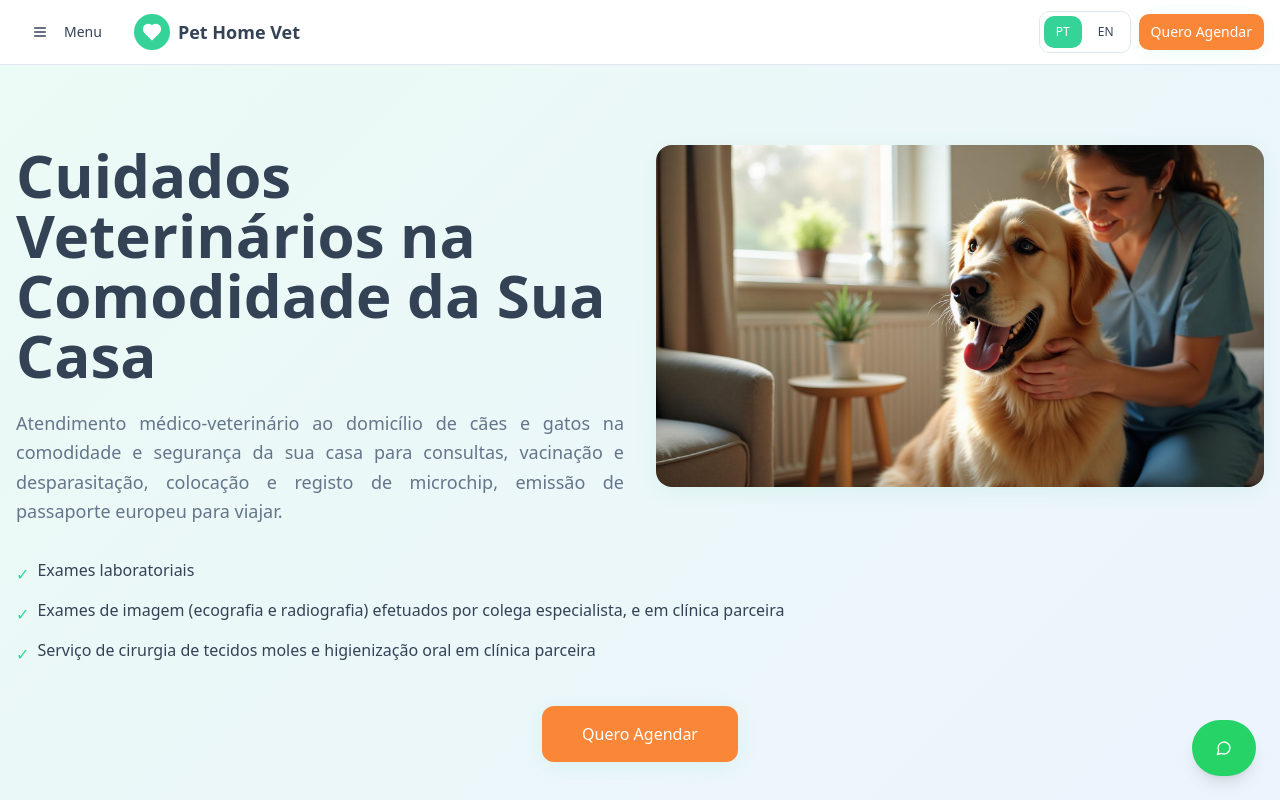
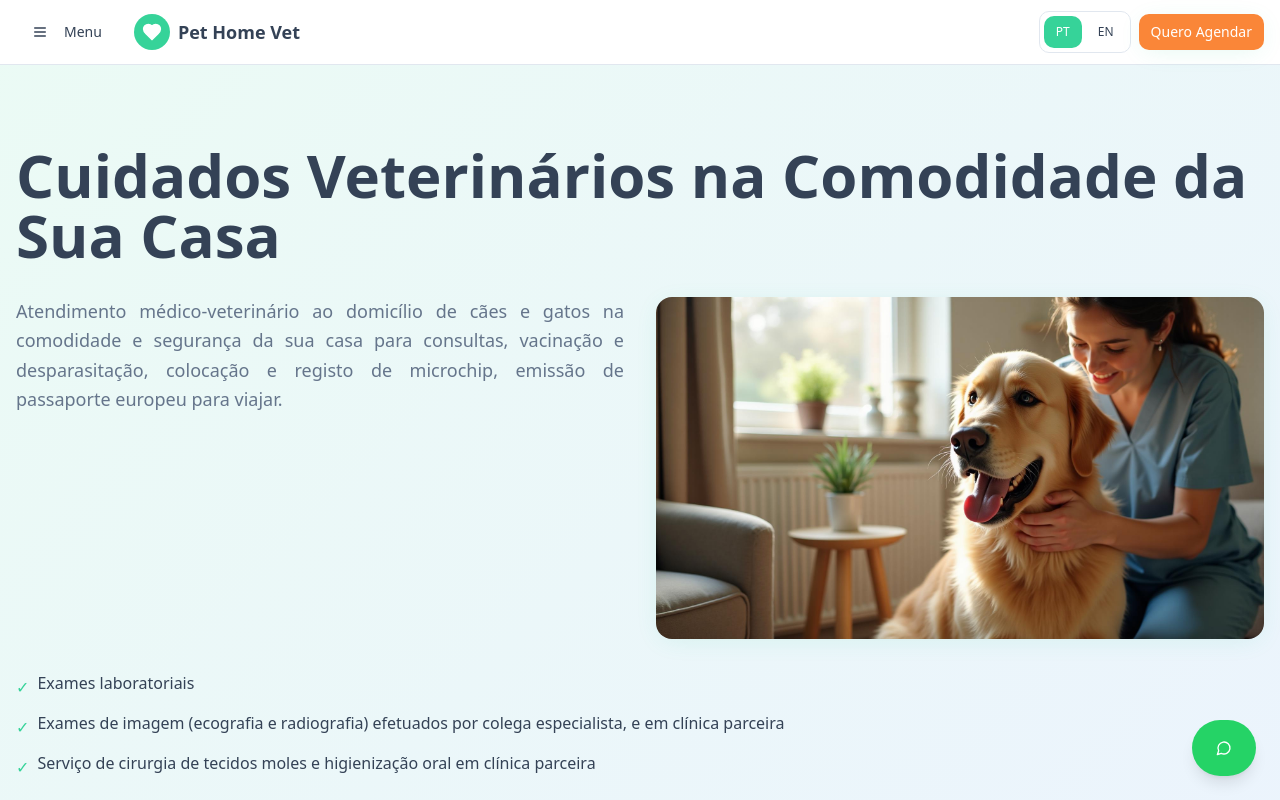
Before and after one commit to afcapitao/home-paws-vet, a React (Vite) app: page / in a window 1280 px wide. Shown: the top 800 px of the page. Built offline with nearby package versions, Linux system fonts and the light colour scheme.

Commit message:
Align image with description text

```diff
--- a/src/components/Hero.tsx
+++ b/src/components/Hero.tsx
@@ -11,16 +11,16 @@ const Hero = () => {
     <section className="relative bg-gradient-hero overflow-hidden">
       <div className="container mx-auto px-4 py-12 md:py-20">
         <div className="space-y-8">
-          {/* Title and Description with Image */}
+          {/* Title */}
+          <h1 className="text-4xl md:text-5xl lg:text-6xl font-bold text-foreground leading-tight">
+            {t("hero.title")}
+          </h1>
+
+          {/* Description with Image */}
           <div className="grid md:grid-cols-2 gap-8 items-start">
-            <div className="space-y-6">
-              <h1 className="text-4xl md:text-5xl lg:text-6xl font-bold text-foreground leading-tight">
-                {t("hero.title")}
-              </h1>
-              <p className="text-lg text-muted-foreground leading-relaxed text-justify">
-                {t("hero.description")}
-              </p>
-            </div>
+            <p className="text-lg text-muted-foreground leading-relaxed text-justify">
+              {t("hero.description")}
+            </p>
 
             {/* Image */}
             <div className="relative">
```
